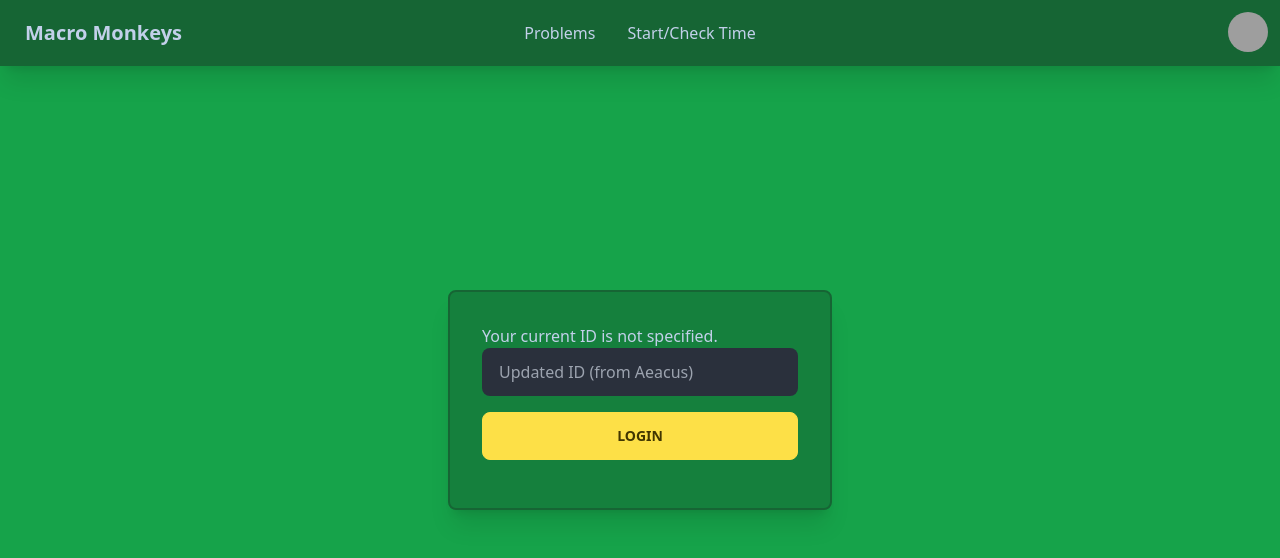
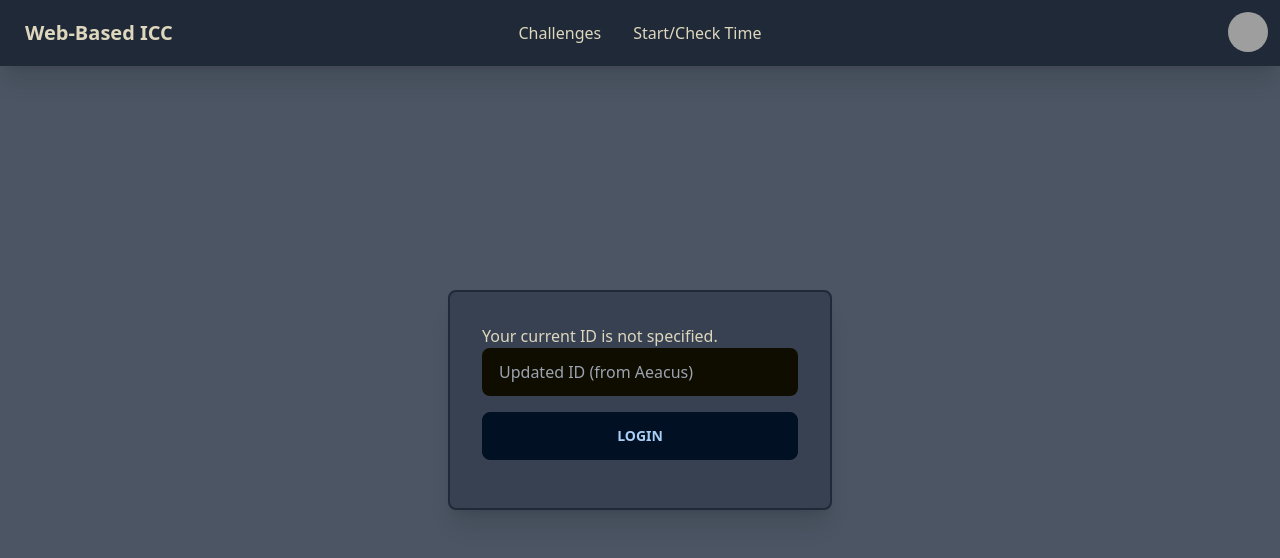
Before and after one commit to rjawesome/web-based-frontend, a SvelteKit app: page /login in a window 1280 px wide. Shown: the top 558 px of the page. Built offline with nearby package versions, Linux system fonts and the light colour scheme; grey boxes are pictures that could not be loaded.

Commit message:
qol, theme change, frq --> challenges

```diff
--- a/src/components/Card.svelte
+++ b/src/components/Card.svelte
@@ -1,5 +1,8 @@
 <script lang="ts">
-	export let level: string;
+  import { SERVER } from "$lib/vars.js";
+  import { onMount } from "svelte";
+
+	export let level: {};
 </script>
 <style>
 	.category {
@@ -14,11 +17,13 @@
     padding: 10px;
 	}
 </style>
-<div class="card w-96 bg-green-700 shadow-xl border-green-800 border-2">
+<div class="card w-96 bg-gray-700 shadow-xl border-gray-800 border-2">
     <div class="card-body">
-      <h2 class="card-title">{level}</h2>
+      <h2 class="card-title">{level.name}</h2>
+      <h2>Score: {level.points} of {level.availablePoints} pts</h2>
+      <h2>Attempts Remaining: {level.attempts}</h2>
       <div class="card-actions justify-end">
-        <a href="/frq/{level}" class="btn btn-primary">Go</a>
+        <a href="/challenges/{level.name}" class="btn btn-primary">Go</a>
       </div>
     </div>
   </div>
--- a/src/components/Navbar.svelte
+++ b/src/components/Navbar.svelte
@@ -13,7 +13,7 @@
 </script>
 
 
-<div class="navbar bg-green-800 p-2 fixed z-40 shadow-xl">
+<div class="navbar bg-gray-800 p-2 fixed z-40 shadow-xl">
   <div class="navbar-start">
     <!-- svelte-ignore a11y-label-has-associated-control -->
     <div class="dropdown">
@@ -26,15 +26,15 @@
       <!-- svelte-ignore a11y-no-noninteractive-tabindex -->
       <ul tabindex="0" class="menu menu-compact dropdown-content mt-3 p-2 shadow bg-base-100 rounded-box w-52">
         <!-- svelte-ignore a11y-missing-attribute -->
-        <li><a href="/frq">FRQ</a></li>
+        <li><a href="/challenges">Challenges</a></li>
       </ul>
     </div>
 
-    <a href="/" class="btn btn-ghost normal-case text-xl">Macro Monkeys</a>
+    <a href="/" class="btn btn-ghost normal-case text-xl">Web-Based ICC</a>
   </div>
   <div class="navbar-center hidden lg:flex">
     <ul class="menu menu-horizontal px-1">
-      <li><a href="/frq">Problems</a></li>
+      <li><a href="/challenges">Challenges</a></li>
       <li><a href="/start">Start/Check Time</a></li>
     </ul>
   </div>
@@ -51,7 +51,7 @@
         </div>
       </label>
       <ul tabindex="0" class="mt-3 p-2 shadow menu menu-compact dropdown-content bg-base-100 rounded-box w-52">
-        <li><button>{userName}</button></li>
+        <li><button>Current ID: {userName}</button></li>
         <li><a href="/login">Change ID</a></li>
       </ul>
     </div>
--- a/src/routes/(authentication)/+layout.svelte
+++ b/src/routes/(authentication)/+layout.svelte
@@ -4,9 +4,9 @@
 </script>
 <Navbar />
 
-<div class="flex flex-col justify-center h-screen w-screen bg-green-600">
+<div class="flex flex-col justify-center h-screen w-screen bg-gray-600">
 
-	<div class=" bg-green-700 border-green-800 border-2 flex flex-col p-8 w-96 h-fit justify-around self-center rounded-lg gap-4 shadow-xl">
+	<div class=" bg-gray-700 border-gray-800 border-2 flex flex-col p-8 w-96 h-fit justify-around self-center rounded-lg gap-4 shadow-xl">
 
         <slot />
 
--- a/src/routes/(authentication)/login/+page.svelte
+++ b/src/routes/(authentication)/login/+page.svelte
@@ -1,18 +1,43 @@
 <script lang="ts">
-
     import { onMount } from 'svelte';
+    import { SERVER } from "$lib/vars.js";
 
     let currentID = "not specified.";
-
     let name: string;
 
     onMount(() => {
         currentID = localStorage.getItem('id') ?? "not specified.";
     })
 
-    function saveID() {
-		localStorage.setItem('id', name)
-        currentID = name;
+    async function saveID() {
+        if (name == "") name = currentID
+        localStorage.setItem('id', name)
+        currentID = localStorage.getItem('id') ?? "not specified.";
+        fetch(SERVER + 'test_user', {
+            method: 'POST',
+            headers: {
+                'Accept': 'application/json',
+                'Content-Type': 'application/json'
+            },
+            body: JSON.stringify({ uid: localStorage.getItem('id') })
+        })
+        .then(response =>
+            response.json()
+        )
+        .then(data => {
+            if (data.err) {
+                alert(data.err)
+                if (data.err.includes('started')) {
+                    window.location.pathname = '/challenges'
+                } else if (data.err.includes('now start')) {
+                    window.location.pathname = '/start'
+                }
+            }
+        })
+        .catch(error => {
+            console.log(error)
+            alert("Error occured")
+        })
     }
 
 </script>
@@ -20,8 +45,8 @@
 <!-- Email and Password Box -->
 <form on:submit|preventDefault={saveID}>
     <p>Your current ID is {currentID}</p>
-	<input bind:value={name} type="text" placeholder="Updated ID (from Aeacus)" class="input w-full max-w-xs " />
+    <input bind:value={name} type="text" placeholder="Updated ID (from Aeacus)" class="input w-full max-w-xs " />
 
-	<!-- Submit Button -->
-	<input type="submit" value="Login" class="btn btn-primary my-4 w-full" />
+    <!-- Submit Button -->
+    <input type="submit" value="Login" class="btn btn-primary my-4 w-full" />
 </form>
--- a/src/routes/(default)/+page.svelte
+++ b/src/routes/(default)/+page.svelte
@@ -1,14 +1,14 @@
 <script>
-    let frqPageUrl = "/frq";
+    let challengePageUrl = "/challenges";
 </script>
 
-<div class="flex px-8 py-24 bg-green-600 h-screen w-screen">
-    <div class="flex flex-col bg-green-700 border-green-800 border-2 rounded-lg shadow-xl w-96 md:w-1/2 h-fit p-8">
+<div class="flex px-8 py-24 bg-gray-600 h-screen w-screen">
+    <div class="flex flex-col bg-gray-700 border-gray-800 border-2 rounded-lg shadow-xl w-96 md:w-1/2 h-fit p-8">
         <h1 class="text-white text-3xl font-bold mb-4">Welcome to Web Based!</h1>
         <p class="text-white mb-6">Login/Click on Profile Picture to set your ID.</p>
         <p class="text-white mb-6">Go to the start page and click on the "start" button to start your 4 hour window.</p>
-        <p class="text-white mb-6">Proceed to problems when you have started. Good luck!</p>
-        <a href="{frqPageUrl}" class="bg-green-500 hover:bg-green-600 text-white font-semibold py-2 px-4 rounded">Go to Problems</a>
+        <p class="text-white mb-6">Proceed to Challenges when you have started. Good luck!</p>
+        <a href="{challengePageUrl}" class="bg-gray-500 hover:bg-gray-600 text-white font-semibold py-2 px-4 rounded">Go to Challenges</a>
     </div>
 
 </div>
--- a/src/routes/(default)/frq/+page.svelte
+++ b/src/routes/(default)/challenges/+page.svelte
@@ -1,7 +1,7 @@
 <script lang="ts">
   import Card from "../../../components/Card.svelte";
   import { SERVER } from "$lib/vars.js";
-    import { onMount } from "svelte";
+  import { onMount } from "svelte";
 
   let levels: string[] = [];
   let secRemaining = -1;
@@ -30,8 +30,8 @@
             } else {
                 window.location.pathname = '/login'
             }
-        } else if (data.ids) {
-            levels = data.ids;
+        } else if (data.problems) {
+            levels = data.problems;
 
             if (data.seconds) {
                 secRemaining = data.seconds + 1;
@@ -80,12 +80,12 @@
 
 
 
-<div class="flex flex-col w-screen h-full min-h-screen justify-start py-24 gap-10 bg-green-600">
+<div class="flex flex-col w-screen h-full min-h-screen justify-start py-24 gap-10 bg-gray-600">
     {#if secRemaining >= 0}
     <div class="flex self-center w-96 md:w-1/2 gap-8 h-fit">
-        <div class="flex flex-col self-center bg-yellow-300 border-yellow-600 border-2 rounded-lg shadow-xl w-full h-fit p-8 text-2xl text-center font-bold text-yellow-600">
+        <div class="flex flex-col self-center bg-gray-500 border-gray-600 border-2 rounded-lg shadow-xl w-full h-fit p-8 text-2xl text-center font-bold text-gray-300">
             <!-- Title for quiz -->
-            <p>Count Down: {formatNum(secRemaining/3600)}:{formatNum((secRemaining % 3600)/60)}:{formatNum(secRemaining % 60)}</p>
+            <p>Time Remaining: {formatNum(secRemaining/3600)}:{formatNum((secRemaining % 3600)/60)}:{formatNum(secRemaining % 60)}</p>
         </div>
     </div>
     {/if}
@@ -100,7 +100,7 @@
 </div>
 
 <!--
-<div class="flex flex-wrap w-screen h-full min-h-screen py-24 px-8 gap-10 bg-green-600">
+<div class="flex flex-wrap w-screen h-full min-h-screen py-24 px-8 gap-10 bg-gray-600">
   {#if secRemaining >= 0}
     <p>Count Down: {formatNum(secRemaining/3600)}:{formatNum((secRemaining % 3600)/60)}:{formatNum(secRemaining % 60)}</p>
   {/if}
--- a/src/routes/(default)/start/+page.svelte
+++ b/src/routes/(default)/start/+page.svelte
@@ -37,7 +37,7 @@
             }
             else {
                 alert("Your time has started. You have 4 hours remaining.")
-                window.location.pathname = '/frq'
+                window.location.pathname = '/challenges'
             }
         })
         .catch(error => {
@@ -50,6 +50,6 @@
 
 </script>
 
-<div class="flex px-8 py-24 bg-green-600 h-screen w-screen">
+<div class="flex px-8 py-24 bg-gray-600 h-screen w-screen">
 <button disabled={disabled} on:click={startCompetition} class="btn btn-primary">Start Now/Check Time!</button>
 </div>
--- a/tailwind.config.cjs
+++ b/tailwind.config.cjs
@@ -11,15 +11,15 @@ module.exports = {
       {
         mytheme: {
 
-          "primary": "#fde047",
+          "primary": "#011123",
 
-          "secondary": "#713f12",
+          "secondary": "#0c0123",
 
-          "accent": "#1FB2A5",
+          "accent": "#dfa5ff",
 
-          "neutral": "#191D24",
+          "neutral": "#0f0c00",
 
-          "base-100": "#2A303C",
+          "base-100": "#0f0c00",
 
           "info": "#3ABFF8",
 
```
Also changed, not shown: src/routes/(default)/challenges/[level]/+page.svelte (renamed from src/routes/(default)/frq/[level]/+page.svelte, +6 -6 lines), src/routes/(default)/challenges/[level]/+page.ts (renamed from src/routes/(default)/frq/[level]/+page.ts), 1 other file (tests, documents, lock files or other folders).
